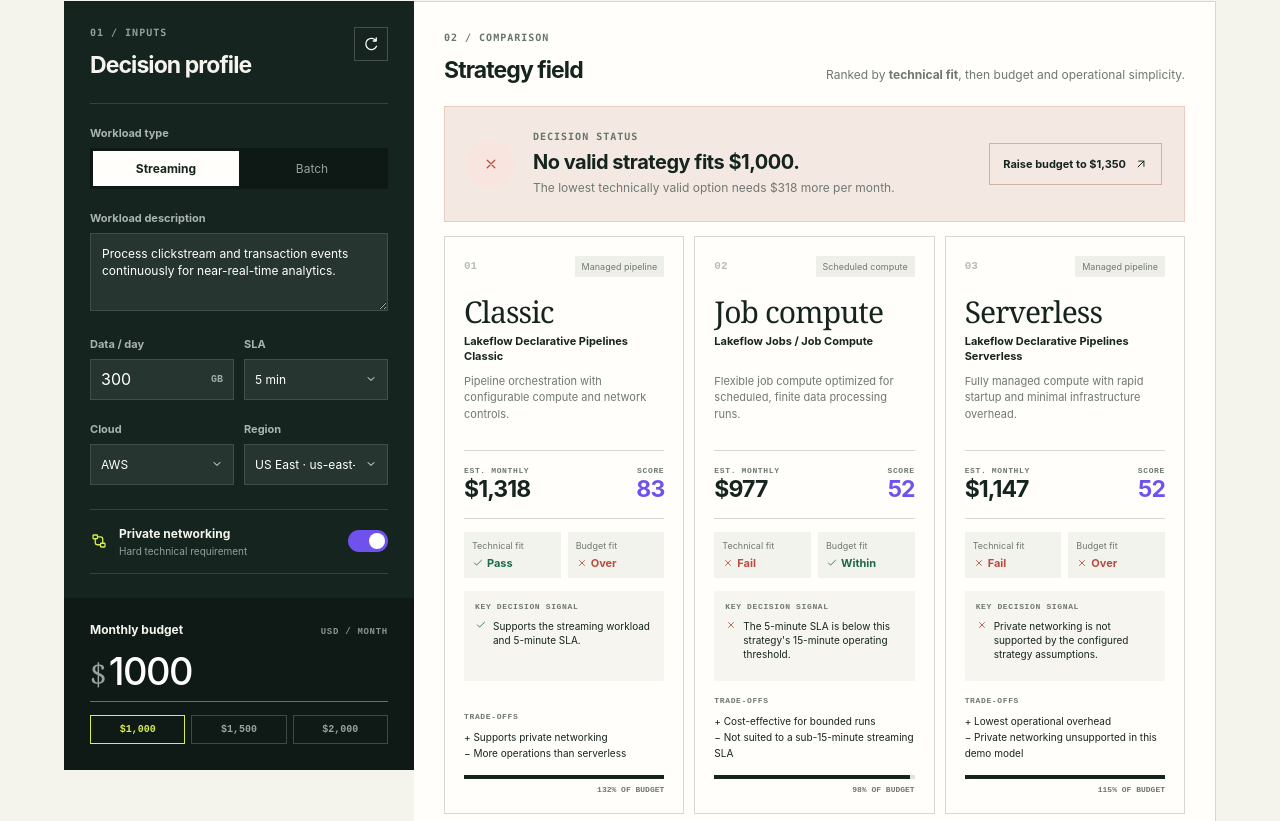
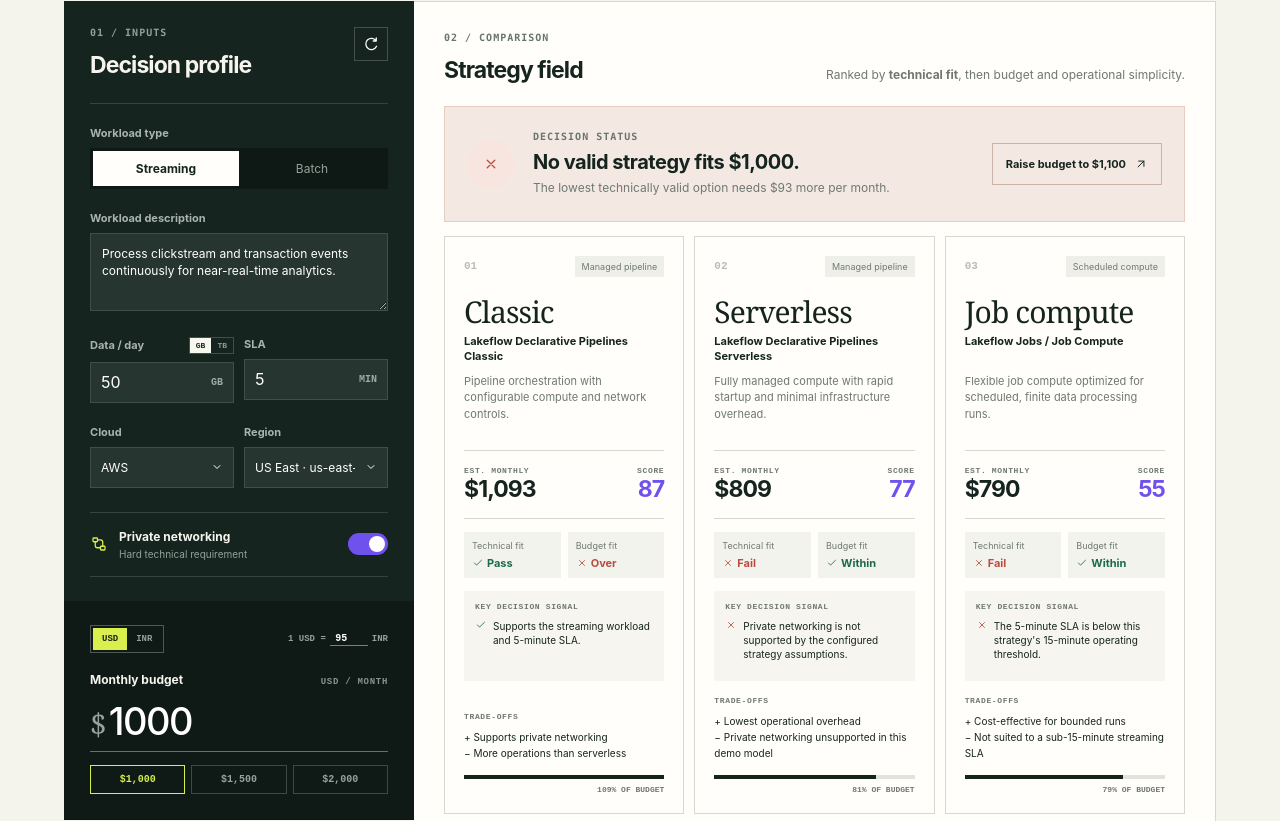
Before and after one commit to g-kannan/strategy-shifu, a Next.js app: page / in a window 1280 px wide. Shown: the part 379-1200 px from the top of the page. Built offline with nearby package versions, Linux system fonts and the light colour scheme.

Commit message:
Add INR currency and flexible workload inputs

```diff
--- a/app/globals.css
+++ b/app/globals.css
@@ -42,8 +42,9 @@
   z-index: 30;
 }
 .brand { display: inline-flex; width: max-content; align-items: center; text-decoration: none; color: var(--ink); font-weight: 760; letter-spacing: -.03em; }
-.logo-crop { display: block; width: 164px; height: 58px; overflow: hidden; }
-.brand-logo { display: block; width: 164px; height: auto; transform: translateY(-5px); mix-blend-mode: multiply; }
+.brand-wordmark { display: inline-flex; align-items: baseline; font-size: 21px; line-height: 1; letter-spacing: -.065em; font-weight: 800; }
+.brand-wordmark > span { color: #102555; }
+.brand-wordmark > b { font-weight: 800; background: linear-gradient(100deg, #5131ef 0%, #c22acb 56%, #f02278 100%); -webkit-background-clip: text; background-clip: text; color: transparent; }
 .brand-mark { width: 27px; height: 27px; border-radius: 50%; background: var(--ink); display: inline-flex; align-items: center; justify-content: center; }
 .brand-mark:before { content: ""; width: 11px; height: 11px; border-radius: 50%; background: var(--lime); transform: translate(2px, -2px); }
 .brand-mark span { width: 4px; height: 4px; background: var(--ink); border-radius: 50%; margin-left: -7px; margin-top: -4px; }
@@ -93,6 +94,11 @@
 .icon-button { width: 34px; height: 34px; display: grid; place-items: center; color: white; border: 1px solid rgba(255,255,255,.2); background: transparent; }
 .form-section { margin-top: 22px; }
 .field-label { display: block; margin-bottom: 8px; color: #aab4ae; font-size: 11px; font-weight: 650; }
+.field-label-row { display: flex; align-items: center; justify-content: space-between; gap: 8px; }
+.field-label-row .field-label { margin-bottom: 8px; }
+.unit-toggle { display: inline-flex; border: 1px solid #405048; margin-bottom: 8px; }
+.unit-toggle button { border: 0; background: transparent; color: #8f9c95; padding: 3px 6px; font: 650 8px ui-monospace, monospace; }
+.unit-toggle button.selected { background: #f7f6ef; color: var(--ink); }
 .segmented { display: grid; grid-template-columns: 1fr 1fr; background: #0e1915; padding: 3px; }
 .segmented button { border: 0; background: transparent; color: #95a098; padding: 10px; font-size: 12px; }
 .segmented button.selected { background: var(--white); color: var(--ink); font-weight: 700; }
@@ -118,6 +124,12 @@
 .switch.on { background: var(--violet); }
 .switch.on span { transform: translateX(18px); }
 .budget-block { margin: 24px -26px -26px; padding: 24px 26px 26px; background: #0f1a16; }
+.currency-row { display: flex; justify-content: space-between; align-items: center; gap: 10px; margin-bottom: 19px; }
+.currency-toggle { display: inline-flex; border: 1px solid #4a5952; padding: 2px; }
+.currency-toggle button { border: 0; background: transparent; color: #92a099; padding: 6px 9px; font: 650 9px ui-monospace, monospace; }
+.currency-toggle button.selected { background: var(--lime); color: var(--ink); }
+.rate-control { color: #93a099; display: flex; align-items: center; gap: 4px; font: 600 9px ui-monospace, monospace; white-space: nowrap; }
+.rate-control input { width: 38px; border: 0; border-bottom: 1px solid #78827d; background: transparent; color: white; text-align: center; outline: 0; font: 650 10px ui-monospace, monospace; }
 .budget-heading { display: flex; justify-content: space-between; align-items: baseline; }
 .budget-heading label { font-size: 12px; font-weight: 700; }
 .budget-heading span { font: 600 9px ui-monospace, monospace; color: #87948c; letter-spacing: .08em; }
--- a/components/decision-workspace.tsx
+++ b/components/decision-workspace.tsx
@@ -5,7 +5,7 @@
 import { compareStrategies, formatCurrency } from "@/lib/decision-engine";
 import { BATCH_PRESET, STREAMING_PRESET } from "@/lib/presets";
 import { REGIONS_BY_CLOUD } from "@/lib/regions";
-import type { Cloud, DecisionState, Evaluation, WorkloadType } from "@/lib/types";
+import type { Cloud, DecisionState, DisplayCurrency, Evaluation, WorkloadType } from "@/lib/types";
 import { ArrowUpRight, Check, ChevronDown, Clock, Close, Network, Refresh, Spark } from "./icons";
 
 type ScheduleView = "monthly" | "weekly";
@@ -14,6 +14,7 @@
   const [decision, setDecision] = useState<DecisionState>(STREAMING_PRESET);
   const [scheduleView, setScheduleView] = useState<ScheduleView>("monthly");
   const [scenarioMenu, setScenarioMenu] = useState(false);
+  const [dataUnit, setDataUnit] = useState<"GB" | "TB">("GB");
   const onDecisionChange = useCallback((next: DecisionState) => setDecision(next), []);
   const connection = useWebMCP(decision, onDecisionChange);
   const comparison = useMemo(() => compareStrategies(decision), [decision]);
@@ -45,14 +46,27 @@
 
   const loadScenario = (scenario: DecisionState) => {
     setDecision(structuredClone(scenario));
+    setDataUnit("GB");
     setScenarioMenu(false);
   };
+
+  const displayBudget = decision.currency === "INR" ? decision.budget * decision.usdToInrRate : decision.budget;
+  const visibleVolume = dataUnit === "TB" ? decision.workload.dataVolumeGbPerDay / 1000 : decision.workload.dataVolumeGbPerDay;
+
+  const setCurrency = (currency: DisplayCurrency) =>
+    setDecision((current) => ({ ...current, currency }));
+
+  const setVolume = (value: number) =>
+    setWorkload("dataVolumeGbPerDay", dataUnit === "TB" ? value * 1000 : value);
+
+  const setConversionRate = (value: number) =>
+    setDecision((current) => ({ ...current, usdToInrRate: value > 0 ? value : 95 }));
 
   return (
     <main>
       <header className="site-header">
         <a className="brand" href="#top" aria-label="StrategyShifu home">
-          <span className="logo-crop"><img className="brand-logo" src="/ss_logo.png" alt="StrategyShifu" /></span>
+          <span className="brand-wordmark"><span>Strategy</span><b>Shifu</b></span>
         </a>
         <nav className="process-nav" aria-label="Decision progress">
           <span className="process-step done"><i><Check /></i> Describe</span>
@@ -131,32 +145,35 @@
 
           <div className="field-grid">
             <div className="form-section">
-              <label className="field-label" htmlFor="volume">Data / day</label>
+              <div className="field-label-row">
+                <label className="field-label" htmlFor="volume">Data / day</label>
+                <div className="unit-toggle" role="group" aria-label="Data volume unit">
+                  {(["GB", "TB"] as const).map((unit) => (
+                    <button key={unit} className={dataUnit === unit ? "selected" : ""} onClick={() => setDataUnit(unit)}>{unit}</button>
+                  ))}
+                </div>
+              </div>
               <div className="number-field">
                 <input
                   id="volume"
                   type="number"
-                  min="1"
-                  value={decision.workload.dataVolumeGbPerDay}
-                  onChange={(event) => setWorkload("dataVolumeGbPerDay", Number(event.target.value))}
+                  step={dataUnit === "TB" ? "0.01" : "1"}
+                  value={visibleVolume}
+                  onChange={(event) => setVolume(Number(event.target.value))}
                 />
-                <span>GB</span>
+                <span>{dataUnit}</span>
               </div>
             </div>
             <div className="form-section">
               <label className="field-label" htmlFor="sla">SLA</label>
-              <div className="select-field">
-                <select
+              <div className="number-field">
+                <input
                   id="sla"
+                  type="number"
                   value={decision.workload.slaMinutes}
                   onChange={(event) => setWorkload("slaMinutes", Number(event.target.value))}
-                >
-                  <option value="5">5 min</option>
-                  <option value="15">15 min</option>
-                  <option value="60">1 hour</option>
-                  <option value="1440">24 hours</option>
-                </select>
-                <ChevronDown />
+                />
+                <span>MIN</span>
               </div>
             </div>
           </div>
@@ -203,25 +220,33 @@
           </div>
 
           <div className="budget-block">
+            <div className="currency-row">
+              <div className="currency-toggle" role="group" aria-label="Display currency">
+                {(["USD", "INR"] as DisplayCurrency[]).map((currency) => (
+                  <button key={currency} className={decision.currency === currency ? "selected" : ""} onClick={() => setCurrency(currency)}>{currency}</button>
+                ))}
+              </div>
+              <label className="rate-control" htmlFor="conversion-rate">1 USD = <input id="conversion-rate" type="number" min="1" step="1" value={decision.usdToInrRate} onChange={(event) => setConversionRate(Number(event.target.value))} /> INR</label>
+            </div>
             <div className="budget-heading">
               <label htmlFor="budget">Monthly budget</label>
-              <span>USD / MONTH</span>
+              <span>{decision.currency} / MONTH</span>
             </div>
             <div className="budget-input">
-              <span>$</span>
+              <span>{decision.currency === "INR" ? "₹" : "$"}</span>
               <input
                 id="budget"
                 type="number"
-                min="100"
-                step="50"
-                value={decision.budget}
-                onChange={(event) => setDecision((current) => ({ ...current, budget: Number(event.target.value) }))}
+                min="0"
+                step={decision.currency === "INR" ? "1000" : "50"}
+                value={displayBudget}
+                onChange={(event) => setDecision((current) => ({ ...current, budget: Number(event.target.value) / (current.currency === "INR" ? current.usdToInrRate : 1) }))}
               />
             </div>
             <div className="budget-presets">
               {[1000, 1500, 2000].map((budget) => (
                 <button key={budget} className={decision.budget === budget ? "selected" : ""} onClick={() => setDecision((current) => ({ ...current, budget }))}>
-                  {formatCurrency(budget)}
+                  {formatCurrency(budget, decision.currency, decision.usdToInrRate)}
                 </button>
               ))}
             </div>
@@ -245,7 +270,7 @@
 
           <div className="strategy-grid">
             {comparison.evaluations.map((evaluation, index) => (
-              <StrategyCard key={evaluation.strategy.id} evaluation={evaluation} rank={index + 1} budget={decision.budget} />
+              <StrategyCard key={evaluation.strategy.id} evaluation={evaluation} rank={index + 1} decision={decision} />
             ))}
           </div>
 
@@ -327,12 +352,12 @@
         <div className="recommendation-icon"><Close /></div>
         <div className="recommendation-copy">
           <p className="section-index">DECISION STATUS</p>
-          <h3>No valid strategy fits {formatCurrency(decision.budget)}.</h3>
-          <p>{lowestValid ? `The lowest technically valid option needs ${formatCurrency(lowestValid.estimatedCost - decision.budget)} more per month.` : "Relax a hard technical requirement to reveal a valid option."}</p>
+          <h3>No valid strategy fits {formatCurrency(decision.budget, decision.currency, decision.usdToInrRate)}.</h3>
+          <p>{lowestValid ? `The lowest technically valid option needs ${formatCurrency(lowestValid.estimatedCost - decision.budget, decision.currency, decision.usdToInrRate)} more per month.` : "Relax a hard technical requirement to reveal a valid option."}</p>
         </div>
         {lowestValid && (
           <button onClick={() => onBudgetChange(Math.ceil(lowestValid.estimatedCost / 50) * 50)}>
-            Raise budget to {formatCurrency(Math.ceil(lowestValid.estimatedCost / 50) * 50)} <ArrowUpRight />
+            Raise budget to {formatCurrency(Math.ceil(lowestValid.estimatedCost / 50) * 50, decision.currency, decision.usdToInrRate)} <ArrowUpRight />
           </button>
         )}
       </div>
@@ -348,14 +373,14 @@
         <p>{comparison.summary}</p>
       </div>
       <div className="recommendation-metric">
-        <span>EST. MONTHLY</span><strong>{formatCurrency(winner.estimatedCost)}</strong>
-        <small>{formatCurrency(decision.budget - winner.estimatedCost)} remaining</small>
+        <span>EST. MONTHLY</span><strong>{formatCurrency(winner.estimatedCost, decision.currency, decision.usdToInrRate)}</strong>
+        <small>{formatCurrency(decision.budget - winner.estimatedCost, decision.currency, decision.usdToInrRate)} remaining</small>
       </div>
     </div>
   );
 }
 
-function StrategyCard({ evaluation, rank, budget }: { evaluation: Evaluation; rank: number; budget: number }) {
+function StrategyCard({ evaluation, rank, decision }: { evaluation: Evaluation; rank: number; decision: DecisionState }) {
   const { strategy } = evaluation;
   return (
     <article className={`strategy-card ${evaluation.recommended ? "recommended" : ""}`}>
@@ -365,7 +390,7 @@
       <p className="strategy-full-name">{strategy.name}</p>
       <p className="strategy-description">{strategy.description}</p>
       <div className="cost-row">
-        <span><small>EST. MONTHLY</small><b>{formatCurrency(evaluation.estimatedCost)}</b></span>
+        <span><small>EST. MONTHLY</small><b>{formatCurrency(evaluation.estimatedCost, decision.currency, decision.usdToInrRate)}</b></span>
         <span className="score"><small>SCORE</small><b>{evaluation.score}</b></span>
       </div>
       <div className="fit-grid">
@@ -386,10 +411,10 @@
           <li>− {strategy.disadvantages[0]}</li>
         </ul>
       </div>
-      <div className="budget-track" aria-label={`${strategy.shortName} uses ${Math.round((evaluation.estimatedCost / budget) * 100)} percent of budget`}>
-        <span style={{ width: `${Math.min(100, (evaluation.estimatedCost / Math.max(budget, 1)) * 100)}%` }} />
+      <div className="budget-track" aria-label={`${strategy.shortName} uses ${Math.round((evaluation.estimatedCost / decision.budget) * 100)} percent of budget`}>
+        <span style={{ width: `${Math.min(100, (evaluation.estimatedCost / Math.max(decision.budget, 1)) * 100)}%` }} />
       </div>
-      <small className="budget-caption">{Math.round((evaluation.estimatedCost / Math.max(budget, 1)) * 100)}% OF BUDGET</small>
+      <small className="budget-caption">{Math.round((evaluation.estimatedCost / Math.max(decision.budget, 1)) * 100)}% OF BUDGET</small>
     </article>
   );
 }
--- a/hooks/use-webmcp.ts
+++ b/hooks/use-webmcp.ts
@@ -3,7 +3,7 @@
 import { useEffect, useRef, useState } from "react";
 import { compareStrategies } from "@/lib/decision-engine";
 import { isRegionForCloud, REGIONS_BY_CLOUD } from "@/lib/regions";
-import type { Cloud, DecisionState, WorkloadType } from "@/lib/types";
+import type { Cloud, DecisionState, DisplayCurrency, WorkloadType } from "@/lib/types";
 
 type ConnectionState = "checking" | "connected" | "unavailable";
 
@@ -62,7 +62,7 @@
             type: { type: "string", enum: ["streaming", "batch"] },
             description: { type: "string" },
             dataVolumeGbPerDay: { type: "number", minimum: 1 },
-            slaMinutes: { type: "number", minimum: 1 },
+            slaMinutes: { type: "number", description: "Target SLA in minutes; any numeric value is accepted." },
           },
           additionalProperties: false,
         },
@@ -125,6 +125,32 @@
           if (typeof input.monthlyBudgetUsd !== "number") throw new Error("monthlyBudgetUsd is required");
           const next = mutate((current) => ({ ...current, budget: input.monthlyBudgetUsd as number }));
           return result({ updated: true, budget: next.budget, comparison: compareStrategies(next) });
+        },
+      },
+      {
+        name: "set_currency",
+        title: "Set display currency",
+        description: "Switch displayed budgets and estimates between USD and INR, with an editable USD to INR conversion rate. Ranking remains based on canonical USD values.",
+        inputSchema: {
+          type: "object",
+          properties: {
+            currency: { type: "string", enum: ["USD", "INR"] },
+            usdToInrRate: { type: "number", minimum: 1 },
+          },
+          required: ["currency"],
+          additionalProperties: false,
+        },
+        execute: (input) => {
+          const currency = input.currency as DisplayCurrency;
+          if (currency !== "USD" && currency !== "INR") throw new Error("currency must be USD or INR");
+          const next = mutate((current) => ({
+            ...current,
+            currency,
+            usdToInrRate: typeof input.usdToInrRate === "number" && input.usdToInrRate > 0
+              ? input.usdToInrRate
+              : current.usdToInrRate,
+          }));
+          return result({ updated: true, currency: next.currency, usdToInrRate: next.usdToInrRate, comparison: compareStrategies(next) });
         },
       },
       {
--- a/lib/decision-engine.ts
+++ b/lib/decision-engine.ts
@@ -1,5 +1,5 @@
 import { STRATEGIES } from "./strategies";
-import type { ComparisonResult, DecisionState, Evaluation, StrategyDefinition } from "./types";
+import type { ComparisonResult, DecisionState, DisplayCurrency, Evaluation, StrategyDefinition } from "./types";
 
 const currency = new Intl.NumberFormat("en-US", {
   style: "currency",
@@ -66,8 +66,8 @@
   }
   reasoning.push(
     budgetFit
-      ? `${currency.format(decision.budget - estimatedCost)} remains in the monthly budget.`
-      : `${currency.format(estimatedCost - decision.budget)} over the monthly budget.`,
+      ? `${formatCurrency(decision.budget - estimatedCost, decision.currency, decision.usdToInrRate)} remains in the monthly budget.`
+      : `${formatCurrency(estimatedCost - decision.budget, decision.currency, decision.usdToInrRate)} over the monthly budget.`,
   );
 
   return {
@@ -101,11 +101,18 @@
     evaluations,
     recommendation: winner,
     summary: winner
-      ? `${winner.strategy.shortName} is the strongest technically valid option within the ${currency.format(decision.budget)} budget.`
+      ? `${winner.strategy.shortName} is the strongest technically valid option within the ${formatCurrency(decision.budget, decision.currency, decision.usdToInrRate)} budget.`
       : "No technically valid strategy fits the current budget. Adjust the budget or workload assumptions to continue.",
   };
 }
 
-export function formatCurrency(value: number): string {
+export function formatCurrency(value: number, displayCurrency: DisplayCurrency = "USD", usdToInrRate = 95): string {
+  if (displayCurrency === "INR") {
+    return new Intl.NumberFormat("en-IN", {
+      style: "currency",
+      currency: "INR",
+      maximumFractionDigits: 0,
+    }).format(value * usdToInrRate);
+  }
   return currency.format(value);
 }
--- a/lib/presets.ts
+++ b/lib/presets.ts
@@ -4,22 +4,26 @@
   workload: {
     type: "streaming",
     description: "Process clickstream and transaction events continuously for near-real-time analytics.",
-    dataVolumeGbPerDay: 300,
+    dataVolumeGbPerDay: 50,
     slaMinutes: 5,
   },
   requirements: { cloud: "AWS", privateNetworking: true },
   budget: 1000,
   assumptions: { hoursPerDay: 24, daysPerMonth: 30, region: "us-east-1", workerScale: 1 },
+  currency: "USD",
+  usdToInrRate: 95,
 };
 
 export const BATCH_PRESET: DecisionState = {
   workload: {
     type: "batch",
     description: "Transform daily product and order snapshots before the morning reporting window.",
-    dataVolumeGbPerDay: 180,
+    dataVolumeGbPerDay: 50,
     slaMinutes: 60,
   },
   requirements: { cloud: "AWS", privateNetworking: false },
   budget: 900,
   assumptions: { hoursPerDay: 8, daysPerMonth: 22, region: "us-east-1", workerScale: 1 },
+  currency: "USD",
+  usdToInrRate: 95,
 };
--- a/lib/types.ts
+++ b/lib/types.ts
@@ -1,5 +1,6 @@
 export type WorkloadType = "streaming" | "batch";
 export type Cloud = "AWS" | "Azure" | "GCP";
+export type DisplayCurrency = "USD" | "INR";
 
 export interface Workload {
   type: WorkloadType;
@@ -25,6 +26,8 @@
   requirements: Requirements;
   budget: number;
   assumptions: Assumptions;
+  currency: DisplayCurrency;
+  usdToInrRate: number;
 }
 
 export interface StrategyDefinition {
```
Also changed, not shown: 3 other files (tests, documents, lock files or other folders).
